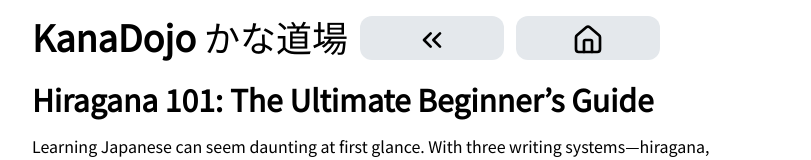
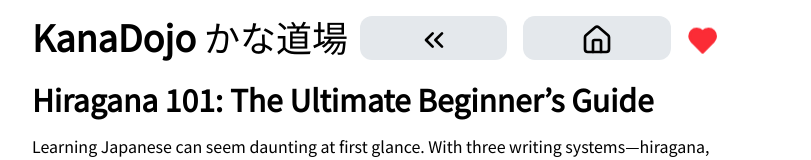
Before and after one commit to tentoumushii/kanadojo, a Next.js app: page /academy/hiragana-101 in a window 1280 px wide. Shown: the top 160 px of the page, without its empty margins (232-1043 px from the left). Built offline with nearby package versions, Linux system fonts and the light colour scheme; no server answers; a web font is replaced by a local one; what random-js would draw is missing.

Commit message:
added persistent dono link to navbar

```diff
--- a/components/reusable/Banner.tsx
+++ b/components/reusable/Banner.tsx
@@ -1,6 +1,6 @@
 'use client';
 import Link from 'next/link';
-import { ChevronsLeft, House } from 'lucide-react';
+import { Heart, ChevronsLeft, House } from 'lucide-react';
 import clsx from 'clsx';
 import { useClick } from '@/lib/useAudio';
 import { buttonBorderStyles } from '@/static/styles';
@@ -51,7 +51,7 @@
           <span className='flex flex-row gap-2 items-center'>KanaDojo</span>
           <span className={clsx('font-normal')}>かな道場</span>
         </h1>
-        <div className='flex flex-row gap-3 max-md:w-full'>
+        <div className='flex flex-row gap-4 max-md:w-full items-end'>
           <Link href={href} className='w-1/2'>
             <button
               ref={escButtonRef}
@@ -88,6 +88,18 @@
               />
             </button>
           </Link>
+          <Heart
+            size={38}
+            className={clsx(
+              'hover:cursor-pointer duration-225 hover:scale-120',
+              'active:scale-100 active:duration-225',
+              'fill-current animate-bounce text-red-500'
+            )}
+            onClick={() => {
+              playClick();
+              window.open('https://ko-fi.com/kanadojo', '_blank');
+            }}
+          />
         </div>
       </div>
       {subheading && (
```
